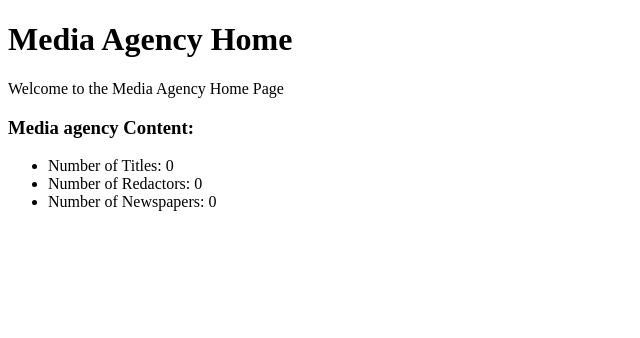
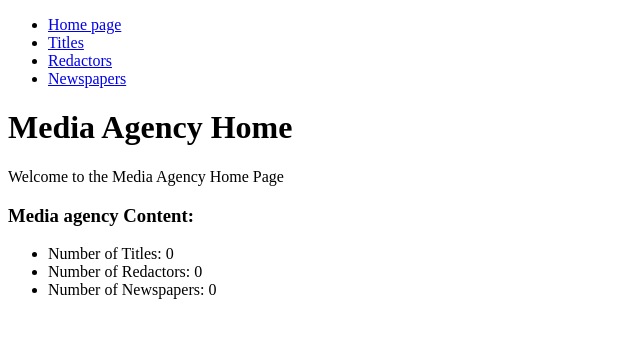
Before and after one commit to tpavliohlo/media-agency, a Django app: page / in a window 1280 px wide. Shown: the top 338 px of the page, without its empty margins (0-640 px from the left). Run offline with Django 5.2, Linux system fonts and the light colour scheme; data that the repository does not hold is empty.

Commit message:
create sidebar.html with navigation tab

```diff
--- a/catalog/views.py
+++ b/catalog/views.py
@@ -16,4 +16,4 @@ def index(request):
         'num_topics': num_topics,
         'num_newspapers': num_newspapers,
     }
-    return render(request, "index.html", context=context)
+    return render(request, "catalog/index.html", context=context)
--- a/templates/base.html
+++ b/templates/base.html
@@ -9,7 +9,7 @@
 
 <body>
   {% block sidebar %}
-
+    {% include "includes/sidebar.html" %}
   {% endblock %}
   {% block content %}
 
--- /dev/null
+++ b/templates/includes/sidebar.html
@@ -0,0 +1,14 @@
+<ul>
+  <li>
+    <a href="{% url 'catalog:index' %}">Home page</a>
+  </li>
+  <li>
+    <a href="#">Titles</a>
+  </li>
+  <li>
+    <a href="#">Redactors</a>
+  </li>
+  <li>
+    <a href="#">Newspapers</a>
+  </li>
+</ul>
```
Also changed, not shown: templates/catalog/index.html (renamed from templates/index.html).
